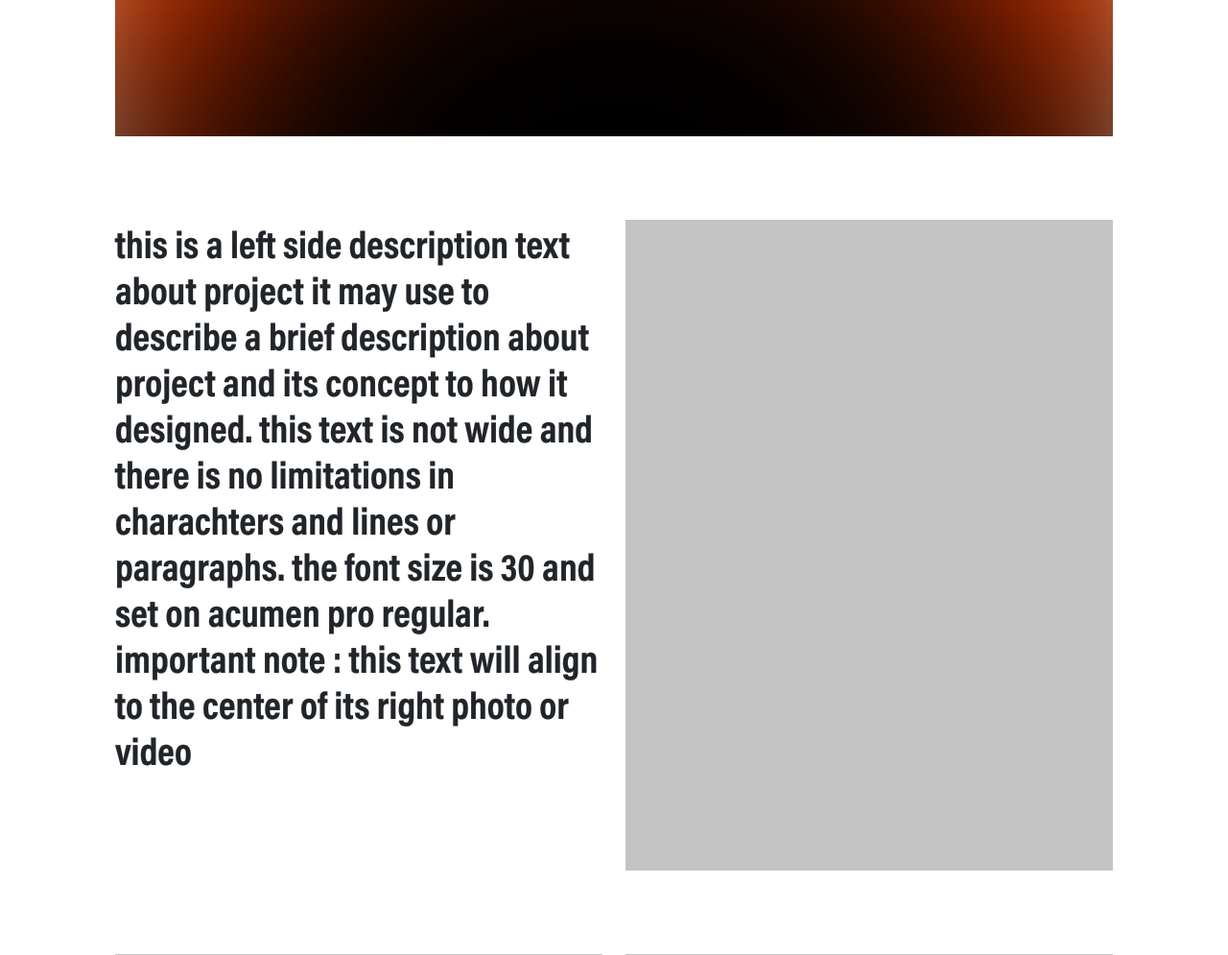
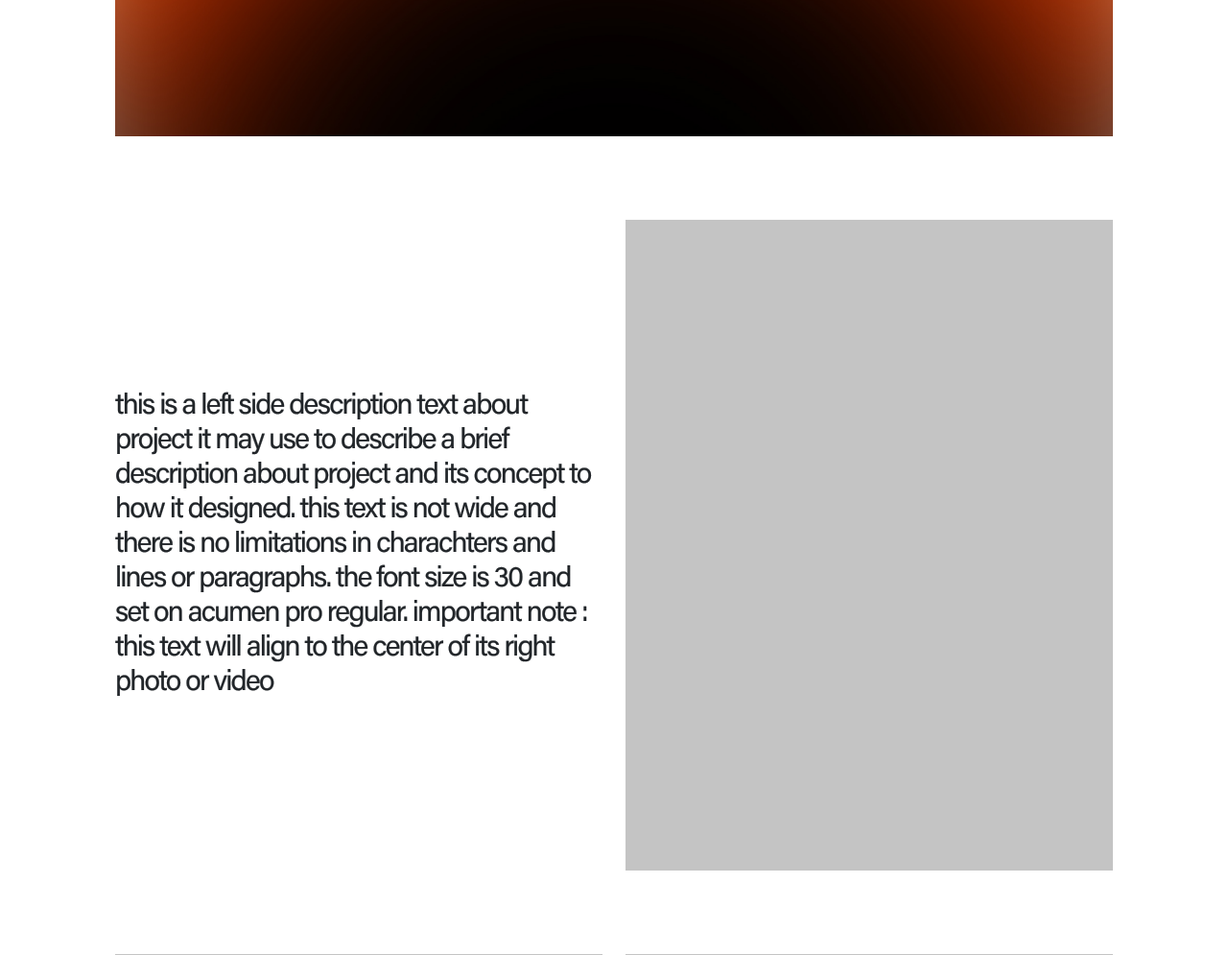
Before and after one commit to Sabuhi0/Point-Pixels, a PHP site: page /public/worksDescription/askerov.html in a window 1280 px wide. Shown: the part 2243-3238 px from the top of the page at 96% size. Run offline with PHP 8.4, Linux system fonts and the light colour scheme; some libraries are stand-ins or nearby versions.

Commit message:
Update main

```diff
--- a/src/assets/css/main.css
+++ b/src/assets/css/main.css
@@ -906,6 +906,18 @@ body {
   letter-spacing: -0.06em;
 }
 
+.works-template .work-info {
+  display: flex;
+  align-items: center;
+}
+
+.works-template .work-info h1 {
+  font-family: 'Acumin-Pro-Light';
+  font-size: 30px;
+  line-height: 36px;
+  letter-spacing: -0.06em;
+}
+
 @media only screen and (min-width: 1920px) {
   .pp-container .header-location h1 {
     font-size: 30px !important;
```
